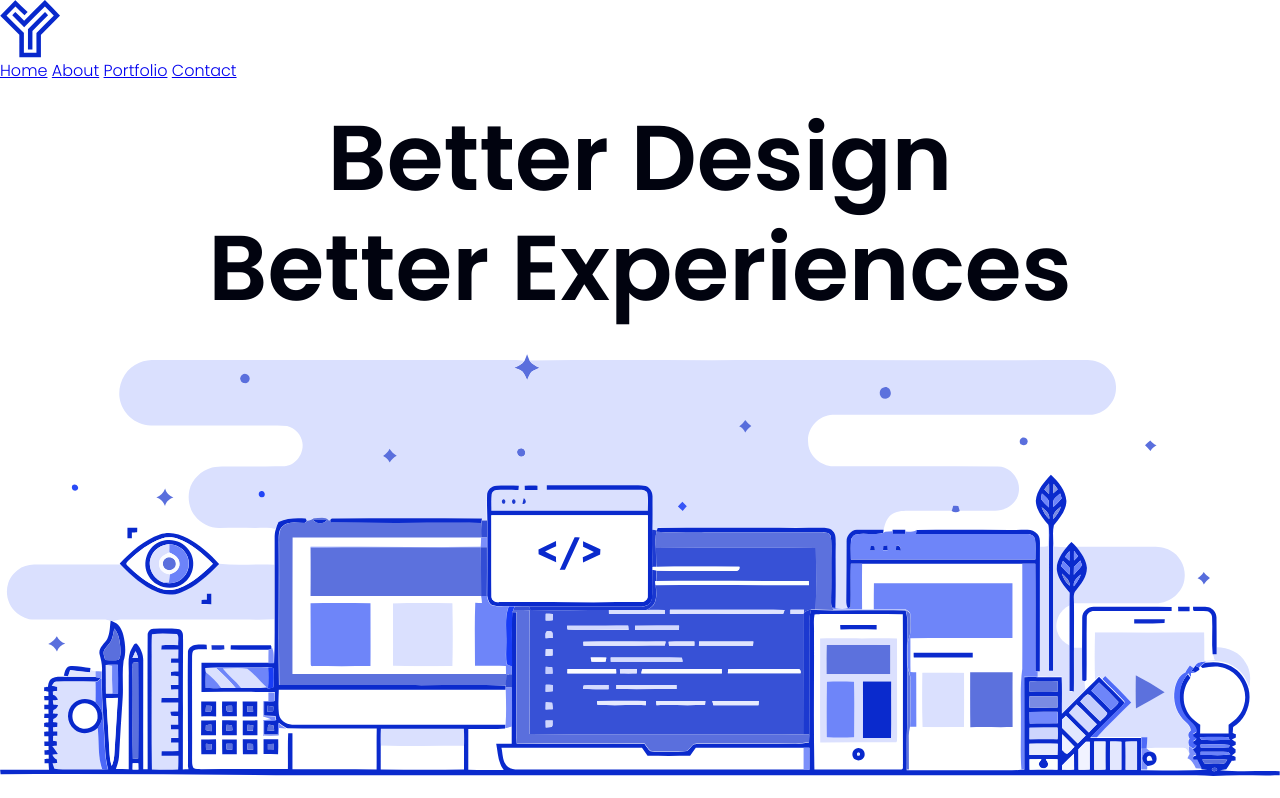
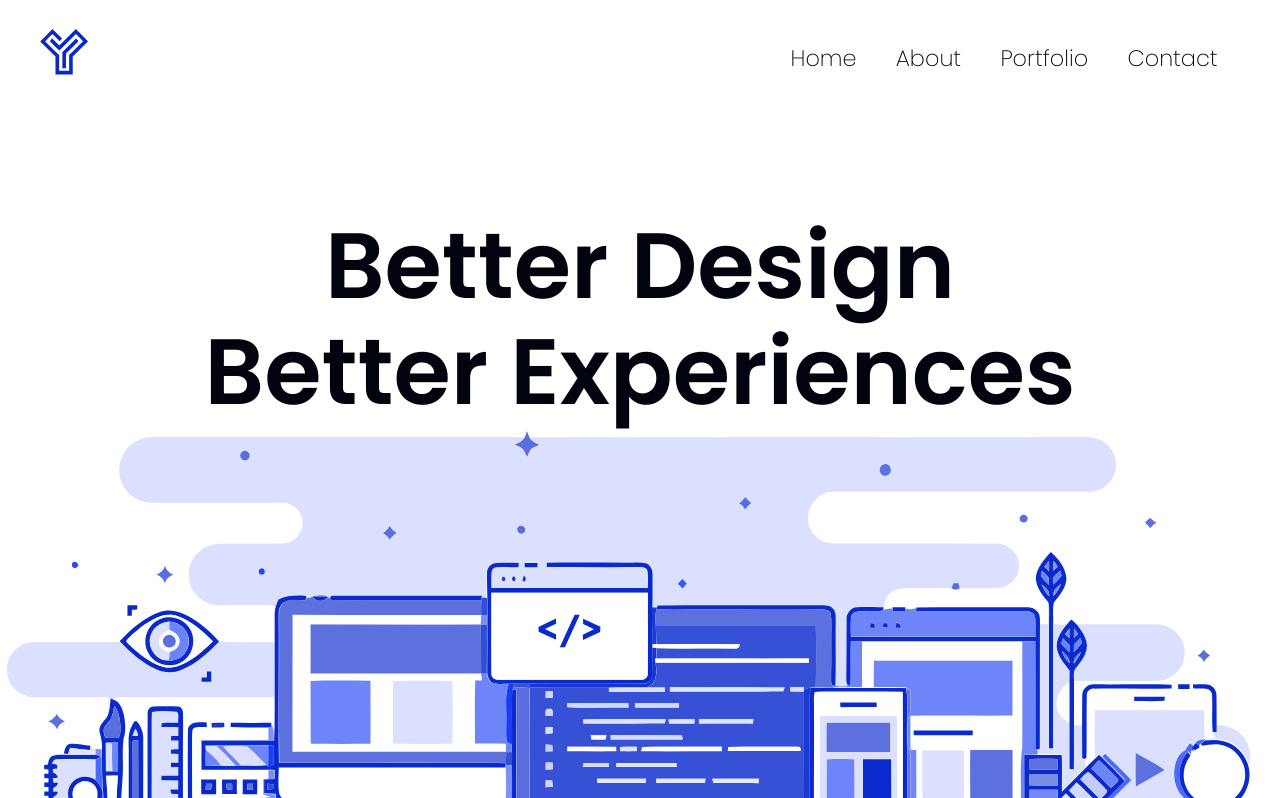
Before and after one commit to sinovic/potfolio-test, a website: page app/index.html in a window 1280 px wide. Shown: the top 798 px of the page. Drawn offline with Linux system fonts and the light colour scheme.

Commit message:
finished header and large hero on all devices

```diff
--- a/app/assets/styles/base/_mixins.css
+++ b/app/assets/styles/base/_mixins.css
@@ -1,17 +1,31 @@
 @define-mixin atSmall {
+  @media (min-width: 576px) {
+    @mixin-content;
+  }
+}
+
+@define-mixin atMedium{
   @media (min-width: 768px) {
     @mixin-content;
   }
 }
 
-@define-mixin atMedium{
+@define-mixin atLarge {
+  @media (min-width: 992px) {
+    @mixin-content;
+  }
+}
+
+@define-mixin atXlarge {
   @media (min-width: 1200px) {
     @mixin-content;
   }
 }
 
-@define-mixin atLarge {
-  @media (min-width: 1600px) {
-    @mixin-content;
+@define-mixin clearfix {
+  &::after {
+    content: '';
+    clear: both;
+    display: table;
   }
 }
--- /dev/null
+++ b/app/assets/styles/modules/_header.css
@@ -0,0 +1,56 @@
+.header {
+  @mixin atXlarge {
+    height: 100px;
+  }
+
+  &__logo {
+    float: left;
+    width: 2.5rem;
+    margin-top: 0.8rem;
+
+    @mixin atSmall {
+      width: 3rem;
+      margin: 1.8rem 0 0 1rem;
+    }
+
+    @mixin atLarge {
+      margin: 1.8rem 0 0 2.5rem;
+    }
+  }
+
+  &__menu {
+    text-align: right;
+    padding-top: 1.6rem;
+
+    @mixin atSmall {
+      padding: 2.9rem 1rem 0 0;
+    }
+
+    @mixin atLarge {
+      padding-right: 3.9rem;
+    }
+
+    & > a {
+      color: $darkBlue;
+      text-decoration: none;
+      font-size: 0.9rem;
+      font-weight: 200;
+      padding-right: 15px;
+
+      @mixin atSmall {
+        font-size: 1.2rem;
+        padding-right: 25px;
+      }
+
+      @mixin atMedium {
+        font-size: 1.4rem;
+        padding-right: 35px;
+      }
+    }
+
+    & > a:last-of-type {
+      padding-right: 0;
+    }
+
+  }
+}
--- a/app/assets/styles/modules/_hero.css
+++ b/app/assets/styles/modules/_hero.css
@@ -1,29 +1,60 @@
 .hero {
+  width: 100%;
+  max-height: 50.25rem;
 
   &__content_box {
+    width: 100%;
     margin-top: 30px;
 
     @mixin atSmall {
-      width: 100%;
+      margin-top: 80px;
+    }
+
+    @mixin atMedium {
+      margin-top: 120px;
+    }
+
+    @mixin atLarge {
+      margin-top: 0;
       position: absolute;
-      bottom: 20px;
+      bottom: 10px;
+    }
+
+  }
+
+  &__title {
+    font-size: 1.75rem;
+    font-weight: 600;
+    text-align: center;
+    max-width: 17.5rem;
+    margin: 0 auto 6px;
+    color: $darkBlue;
+
+    @mixin atSmall {
+      margin: 0 auto 5px;
+      max-width: 25rem;
+      font-size: 2.5rem;
+    }
+
+    @mixin atMedium {
+      margin: 0 auto 5px;
+      max-width: 37.5rem;
+      font-size: 3.75rem;
+    }
+
+    @mixin atLarge {
+      margin: 0 auto 5px;
+      max-width: 47.5rem;
+      font-size: 4.75rem;
+    }
+
+    @mixin atXlarge {
+      margin: 0 auto 5px;
+      max-width: 58rem;
+      font-size: 5.8rem;
     }
   }
 
-  &__title {
-    font-size: 1.25rem;
-    font-weight: 600;
-    text-align: center;
-    max-width: 12.25rem;
-    margin: 0 auto 8px;
-    color: $darkBlue;
-    line-height: 1.2;
-
-    @mixin atSmall {
-      margin: 0 auto 30px;
-      max-width: 54.375rem;
-      font-size: 5.75rem;
-
-    }
+  &__image {
   }
 }
--- a/app/assets/styles/modules/_wrapper.css
+++ b/app/assets/styles/modules/_wrapper.css
@@ -1,13 +1,41 @@
 .wrapper {
-  max-width: 1440px;
   margin: 0 auto;
+  padding: 0 19px;
 
+
+  @mixin atSmall {
+    padding: 0 18px;
+    min-width: 540px;
+  }
+
+  @mixin atMedium {
+    padding: 0 24px;
+    min-width: 720px;
+  }
+
+  @mixin atLarge {
+    padding: 0;
+    max-width: 1100px;
+  }
+
+  @mixin atXlarge {
+    padding: 0;
+    max-width: 1440px;
+
+  }
 
   &--full-height {
 
-    @mixin atSmall {
-      height: 90vh;
+    @mixin atLarge {
+      min-height: 768px;
+      height: calc(100vh - 100px);
+      max-height: 768px;
       position: relative;
     }
+
+    @mixin atXlarge {
+      max-height: calc(100vh - 100px);
+    }
   }
+
 }
--- a/app/assets/styles/style.css
+++ b/app/assets/styles/style.css
@@ -5,3 +5,4 @@
 @import "modules/_wrapper";
 @import "modules/_page-section";
 @import "modules/_hero";
+@import "modules/_header";
--- a/app/index.html
+++ b/app/index.html
@@ -5,19 +5,21 @@
     <meta http-equiv="X-UA-Compatible" content="IE=edge,chrome=1">
     <meta name="viewport" content="width=device-width,initial-scale=1">
     <title>Title</title>
-    <link href="https://fonts.googleapis.com/css?family=Poppins:300,600" rel="stylesheet">
+    <link href="https://fonts.googleapis.com/css?family=Poppins:200,300,400,600" rel="stylesheet">
     <link rel="stylesheet" href="temp/styles/style.css">
 </head>
 <body>
 <header class="header">
-    <img src="assets/images/Y-logo.svg"
+    <div class="wrapper ">
+        <img class="header__logo" src="assets/images/Y-logo.svg"
              alt="Yassine Meftah Logo">
-    <nav class="menu">
+        <nav class="header__menu">
             <a href="#">Home</a>
             <a href="#">About</a>
             <a href="#">Portfolio</a>
             <a href="#">Contact</a>
         </nav>
+    </div>
 </header>
 <div class="hero">
     <div class="wrapper wrapper--full-height">
--- a/app/temp/styles/style.css
+++ b/app/temp/styles/style.css
@@ -469,15 +469,61 @@ img {
 }
 
 .wrapper {
-  max-width: 1440px;
   margin: 0 auto;
+  padding: 0 19px;
+
 }
+
+@media (min-width: 576px) {
+
+.wrapper {
+    padding: 0 18px;
+    min-width: 540px
+
+}
+  }
 
 @media (min-width: 768px) {
 
+.wrapper {
+    padding: 0 24px;
+    min-width: 720px
+
+}
+  }
+
+@media (min-width: 992px) {
+
+.wrapper {
+    padding: 0;
+    max-width: 1100px
+
+}
+  }
+
+@media (min-width: 1200px) {
+
+.wrapper {
+    padding: 0;
+    max-width: 1440px
+
+}
+  }
+
+@media (min-width: 992px) {
+
 .wrapper--full-height {
-      height: 90vh;
+      min-height: 768px;
+      height: calc(100vh - 100px);
+      max-height: 768px;
       position: relative
+  }
+  }
+
+@media (min-width: 1200px) {
+
+.wrapper--full-height {
+      max-height: calc(100vh - 100px)
   }
   }
 
@@ -485,34 +531,165 @@ img {
   padding: 4.5rem 0;
 }
 
+.hero {
+  width: 100%;
+  max-height: 50.25rem;
+}
+
 .hero__content_box {
+    width: 100%;
     margin-top: 30px;
+
+  }
+
+@media (min-width: 576px) {
+
+.hero__content_box {
+      margin-top: 80px
+
+  }
   }
 
 @media (min-width: 768px) {
 
 .hero__content_box {
-      width: 100%;
+      margin-top: 120px
+
+  }
+  }
+
+@media (min-width: 992px) {
+
+.hero__content_box {
+      margin-top: 0;
       position: absolute;
-      bottom: 20px
+      bottom: 10px
+
   }
   }
 
 .hero__title {
-    font-size: 1.25rem;
+    font-size: 1.75rem;
     font-weight: 600;
     text-align: center;
-    max-width: 12.25rem;
-    margin: 0 auto 8px;
+    max-width: 17.5rem;
+    margin: 0 auto 6px;
     color: #01030F;
-    line-height: 1.2;
+  }
+
+@media (min-width: 576px) {
+
+.hero__title {
+      margin: 0 auto 5px;
+      max-width: 25rem;
+      font-size: 2.5rem
+  }
   }
 
 @media (min-width: 768px) {
 
 .hero__title {
-      margin: 0 auto 30px;
-      max-width: 54.375rem;
-      font-size: 5.75rem
+      margin: 0 auto 5px;
+      max-width: 37.5rem;
+      font-size: 3.75rem
   }
   }
+
+@media (min-width: 992px) {
+
+.hero__title {
+      margin: 0 auto 5px;
+      max-width: 47.5rem;
+      font-size: 4.75rem
+  }
+  }
+
+@media (min-width: 1200px) {
+
+.hero__title {
+      margin: 0 auto 5px;
+      max-width: 58rem;
+      font-size: 5.8rem
+  }
+  }
+
+.hero__image {
+  }
+
+@media (min-width: 1200px) {
+
+.header {
+    height: 100px
+}
+  }
+
+.header__logo {
+    float: left;
+    width: 2.5rem;
+    margin-top: 0.8rem;
+  }
+
+@media (min-width: 576px) {
+
+.header__logo {
+      width: 3rem;
+      margin: 1.8rem 0 0 1rem
+  }
+  }
+
+@media (min-width: 992px) {
+
+.header__logo {
+      margin: 1.8rem 0 0 2.5rem
+  }
+  }
+
+.header__menu {
+    text-align: right;
+    padding-top: 1.6rem;
+
+  }
+
+@media (min-width: 576px) {
+
+.header__menu {
+      padding: 2.9rem 1rem 0 0
+
+  }
+  }
+
+@media (min-width: 992px) {
+
+.header__menu {
+      padding-right: 3.9rem
+
+  }
+  }
+
+.header__menu > a {
+      color: #01030F;
+      text-decoration: none;
+      font-size: 0.9rem;
+      font-weight: 200;
+      padding-right: 15px;
+    }
+
+@media (min-width: 576px) {
+
+.header__menu > a {
+        font-size: 1.2rem;
+        padding-right: 25px
+    }
+  }
+
+@media (min-width: 768px) {
+
+.header__menu > a {
+        font-size: 1.4rem;
+        padding-right: 35px
+    }
+  }
+
+.header__menu > a:last-of-type {
+      padding-right: 0;
+    }
```
Lines whose indentation alone changed are shown as unchanged.
